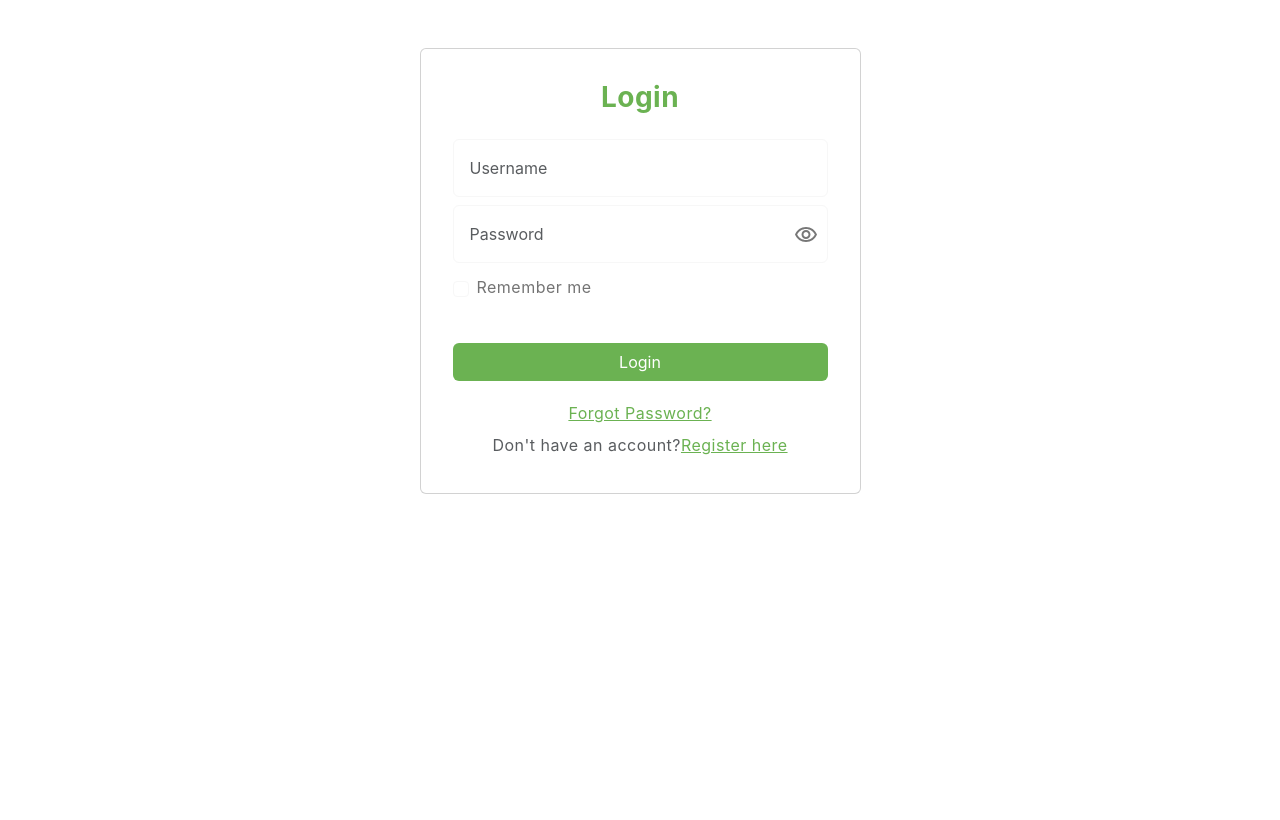
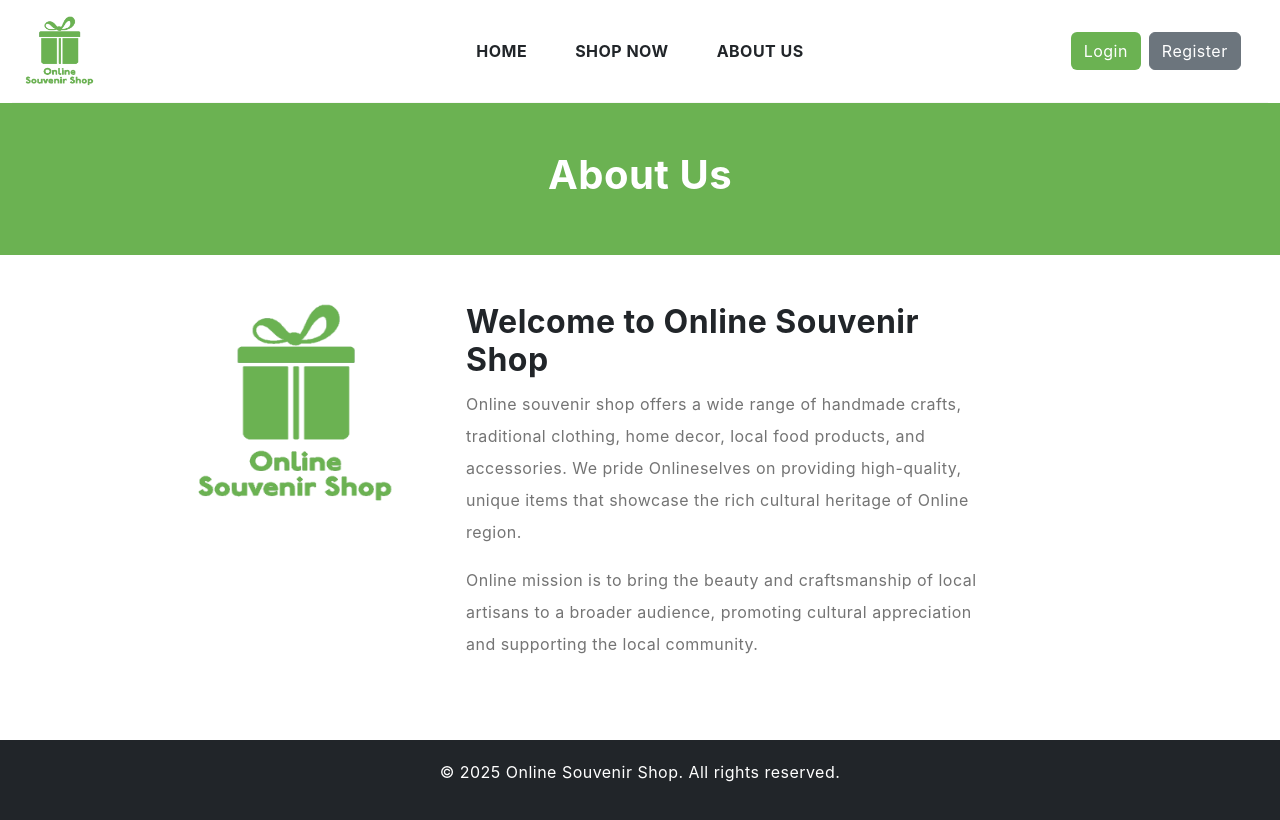
Before and after one commit to tgbao2110/online-souvenir-shop-react, a React (Create React App) app: page /about in a window 1280 px wide. Before the commit this address led to /login. Built offline with nearby package versions, Linux system fonts and the light colour scheme.

Commit message:
add products and about

```diff
--- a/public/style.css
+++ b/public/style.css
@@ -210,6 +210,17 @@ h1,h2,h3,h4,h5,h6 {
 /*----------------------------------------------*/
 /* 6.1 Header
 --------------------------------------------------------------*/
+.product-description {
+  display: -webkit-box;
+  -webkit-line-clamp: 2;
+  -webkit-box-orient: vertical;
+  overflow: hidden;
+  text-overflow: ellipsis;
+  white-space: nowrap;
+}
+
+
+
 /* Preloader */
 .preloader-wrapper {
   width: 100%;
--- a/src/App.js
+++ b/src/App.js
@@ -7,6 +7,8 @@ import AdminRoutes from "./routes/AdminRoutes";
 import CustomerRoutes from "./routes/CustomerRoutes";
 import Login from "./pages/_Auth/Login";
 import Register from "./pages/_Auth/Register";
+import Products from "./pages/Customer/Products";
+import About from "./pages/Customer/About";
 
 const App = () => {
   const { role } = useAuth();
@@ -17,6 +19,8 @@ const App = () => {
         <Route path="/" element={<Home />} />
         <Route path="/login" element={<Login />} />
         <Route path="/register" element={<Register />} />
+        <Route path="/products" element={<Products />} />
+        <Route path="/about" element={<About />} />
         {role === "admin" && <Route path="/*" element={<AdminRoutes />} />}
         {role === "customer" && <Route path="/*" element={<CustomerRoutes />} />}
         <Route path="*" element={<Navigate to="/login" />} />
--- a/src/layout/CustomerLayout.js
+++ b/src/layout/CustomerLayout.js
@@ -3,13 +3,14 @@
 
 const CustomerLayout = ({ children }) => {
   return (
-      <div className="d-flex flex-column min-vh-90">
-        <Header/>
-        <main className="flex-grow-1 min-vh-90">
+    <div className="d-flex flex-column min-vh-100">
+      <Header />
+      <main className="flex-grow-1" style={{ minHeight: "calc(100vh - 100px)" }}>
         {children}
       </main>
       <Footer />
     </div>
   );
 };
+
 export default CustomerLayout;
--- a/src/layout/Footer.js
+++ b/src/layout/Footer.js
@@ -7,7 +7,7 @@ const Footer = () => {
 
           <div class="col-lg-3 col-md-6 col-sm-6">
             <div class="footer-menu">
-              <img src="images/logo.png" width="240" height="70" alt="logo"/>
+              <img style={{ width: "200px", height: "200px" }} src="images/logo.png" alt="logo"/>
               <div class="social-links mt-3">
               </div>
             </div>
--- a/src/layout/Header.js
+++ b/src/layout/Header.js
@@ -37,17 +37,12 @@ const Header = () => {
               </Link>
             </li>
             <li className="nav-item active">
-              <a href="index.html" className="nav-link">
-                Categories
+              <a href="/products" className="nav-link">
+                Shop now
               </a>
             </li>
             <li className="nav-item active">
-              <a href="/products" className="nav-link">
-                Products
-              </a>
-            </li>
-            <li className="nav-item active">
-              <a href="index.html" className="nav-link">
+              <a href="/about" className="nav-link">
                 About us
               </a>
             </li>
--- a/src/pages/Customer/About.js
+++ b/src/pages/Customer/About.js
@@ -1,46 +1,49 @@
 import React from "react";
-import CustomerLayout from "../../layout/CustomerLayout";
+import Header from "../../layout/Header";
 
 const About = () => {
   return (
-    <CustomerLayout>
-      <div class="bg-primary text-white text-center py-5">
-        <h1>About Us</h1>
+    <div>
+      <Header/>
+      <div class="bg-primary text-center py-5">
+        <h1 className="text-white">About Us</h1>
       </div>
 
       <section class="container my-5">
         <div class="row">
-          <div class="col-md-6">
+          <div class="col-md-4">
             <img
-              src="/images/icons/logo.png"
+              style={{ width: "200px", height: "200px", transform: "translateX(50%)" }}
+              src="/images/logo.png"
               alt="Company Logo"
               class="img-fluid"
             />
           </div>
-          <div class="col-md-6">
-            <h2>Welcome to Our Souvenir Shop</h2>
+          <div class="col-md-6 mb-3">
+            <h2>Welcome to Online Souvenir Shop</h2>
             <p>
-              Our souvenir shop offers a wide range of handmade crafts,
+              Online souvenir shop offers a wide range of handmade crafts,
               traditional clothing, home decor, local food products, and
-              accessories. We pride ourselves on providing high-quality, unique
-              items that showcase the rich cultural heritage of our region.
+              accessories. We pride Onlineselves on providing high-quality, unique
+              items that showcase the rich cultural heritage of Online region.
             </p>
             <p>
-              Our mission is to bring the beauty and craftsmanship of local
+              Online mission is to bring the beauty and craftsmanship of local
               artisans to a broader audience, promoting cultural appreciation
               and supporting the local community.
             </p>
           </div>
         </div>
       </section>
-
-      <footer class="bg-dark text-white text-center py-3">
-        <p>&copy; 2025 Our Souvenir Shop. All rights reserved.</p>
+      <footer class="bg-dark text-white text-center py-3 mt-5">
+        <p>&copy; 2025 Online Souvenir Shop. All rights reserved.</p>
       </footer>
 
       <script src="https://code.jquery.com/jquery-3.5.1.slim.min.js"></script>
       <script src="https://cdn.jsdelivr.net/npm/@popperjs/core@2.5.4/dist/umd/popper.min.js"></script>
       <script src="https://maxcdn.bootstrapcdn.com/bootstrap/4.5.2/js/bootstrap.min.js"></script>
-    </CustomerLayout>
+    </div>
   );
 };
+
+export default About;
--- a/src/pages/Customer/Products.js
+++ b/src/pages/Customer/Products.js
@@ -0,0 +1,155 @@
+import React, { useState, useEffect } from "react";
+import {
+  Card,
+  CardContent,
+  CardMedia,
+  Grid,
+  TextField,
+  Box,
+  Select,
+  MenuItem,
+  FormControl,
+  InputLabel,
+  Pagination,
+} from "@mui/material";
+import api from "../../utils/api";
+import fCurrency from "../../utils/FormatCurrency";
+import CustomerLayout from "../../layout/CustomerLayout";
+
+const Products = () => {
+  const [products, setProducts] = useState([]);
+  const [categories, setCategories] = useState([]);
+  const [searchTerm, setSearchTerm] = useState("");
+  const [selectedCategory, setSelectedCategory] = useState("");
+  const [currentPage, setCurrentPage] = useState(1);
+  const [productsPerPage, setProductsPerPage] = useState(6); // You can change this value
+  const [error, setError] = useState("");
+
+  useEffect(() => {
+    fetchProducts();
+    fetchCategories();
+  }, []);
+
+  const fetchProducts = async () => {
+    try {
+      const response = await api.get("/Product");
+      console.log("API Response:", response.data);
+      const initialProducts = response.data.map((product) => ({
+        ...product,
+        isFavourite: false, // Initialize favourite status
+      }));
+      setProducts(initialProducts);
+    } catch (error) {
+      console.error("Error fetching products", error);
+      setError(error.message);
+    }
+  };
+
+  const fetchCategories = async () => {
+    try {
+      const response = await api.get("/Category");
+      setCategories(response.data);
+    } catch (error) {
+      console.error("Error fetching categories", error);
+    }
+  };
+
+  const handleSearch = (e) => {
+    setSearchTerm(e.target.value);
+    setCurrentPage(1);
+  };
+
+  const handleCategoryChange = (e) => {
+    setSelectedCategory(e.target.value);
+    setCurrentPage(1);
+  };
+
+  const handlePageChange = (event, value) => {
+    setCurrentPage(value);
+  };
+
+  const filteredProducts = products.filter((product) => {
+    const matchesSearchTerm = product.name.toLowerCase().includes(searchTerm.toLowerCase());
+    const matchesCategory = selectedCategory ? product.categoryId === selectedCategory : true;
+    return matchesSearchTerm && matchesCategory;
+  });
+
+  const indexOfLastProduct = currentPage * productsPerPage;
+  const indexOfFirstProduct = indexOfLastProduct - productsPerPage;
+  const currentProducts = filteredProducts.slice(indexOfFirstProduct, indexOfLastProduct);
+
+  return (
+    <CustomerLayout>
+      <div className="container my-5">
+        <div className="mb-4">
+          <Box display="flex" justifyContent="space-between">
+            <TextField
+              variant="outlined"
+              placeholder="Search for products..."
+              value={searchTerm}
+              onChange={handleSearch}
+              style={{ flex: 1, marginRight: "1rem" }}
+            />
+            <FormControl variant="outlined" style={{ minWidth: 200 }}>
+              <InputLabel>Category</InputLabel>
+              <Select value={selectedCategory} onChange={handleCategoryChange} label="Category">
+                <MenuItem value="">
+                  <em>All</em>
+                </MenuItem>
+                {categories.map((category) => (
+                  <MenuItem key={category.id} value={category.id}>
+                    {category.name}
+                  </MenuItem>
+                ))}
+              </Select>
+            </FormControl>
+          </Box>
+        </div>
+        {error && <div className="alert alert-danger">{error}</div>}
+        <Grid container spacing={4}>
+          {currentProducts.map((product) => (
+            <Grid item xs={12} sm={6} md={4} key={product.id}>
+              <Card>
+                <CardMedia
+                  component="img"
+                  height="140"
+                  image={`https://localhost:7096/${product.imageUrl}`}
+                  alt={product.name}
+                />
+                <CardContent>
+                  <Box
+                    textAlign="center"
+                    position="relative"
+                    className={product.stockQuantity === 0 ? "faded-out" : ""}
+                  >
+                    <h5>{product.name}</h5>
+                    <div className="product-description">
+                      {product.description}
+                    </div>
+                    <Box className="mt-3">
+                      <div className="text-primary fs-3">
+                        <strong>{fCurrency(product.discountPrice)}</strong>
+                      </div>
+                      <div className="text-secondary fs-6">
+                        {(product.basePrice != product.discountPrice) ? <del>{fCurrency(product.basePrice)}</del> :<br/> }
+                      </div>
+                    </Box>
+                  </Box>
+                </CardContent>
+              </Card>
+            </Grid>
+          ))}
+        </Grid>
+        <Box display="flex" justifyContent="center" mt={4}>
+          <Pagination
+            count={Math.ceil(filteredProducts.length / productsPerPage)}
+            page={currentPage}
+            onChange={handlePageChange}
+          />
+        </Box>
+      </div>
+    </CustomerLayout>
+  );
+};
+
+export default Products;
```
Lines whose indentation alone changed are shown as unchanged.
